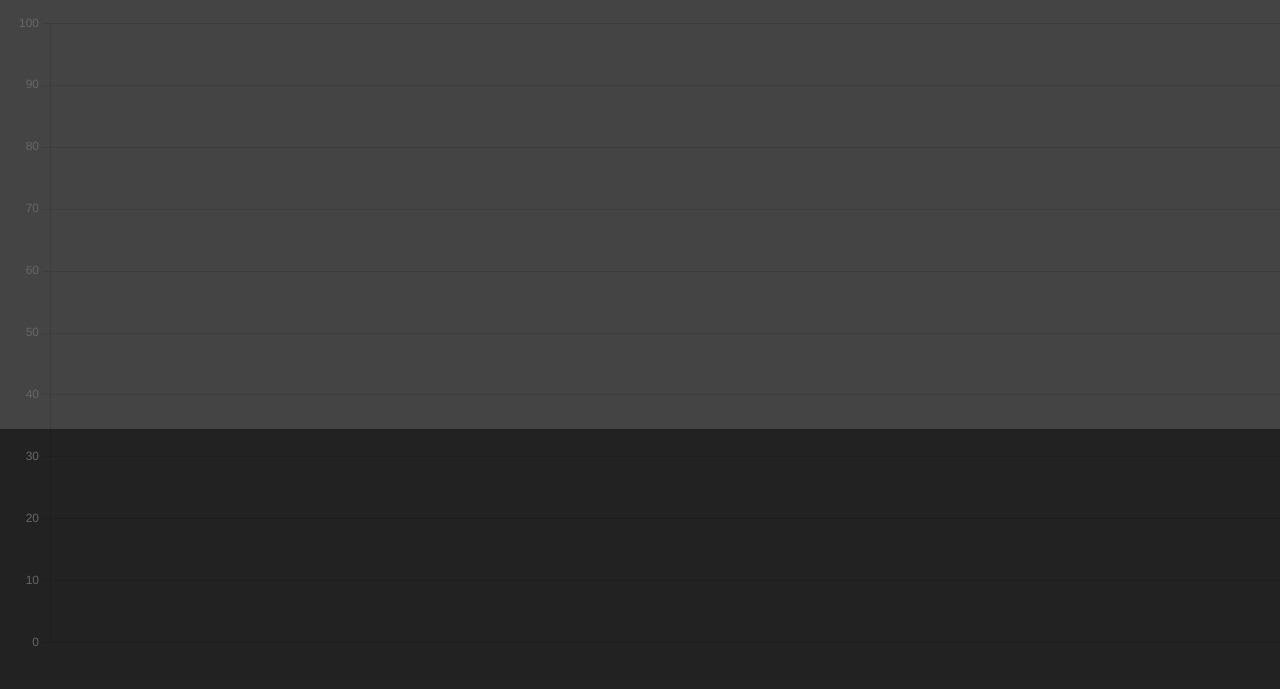
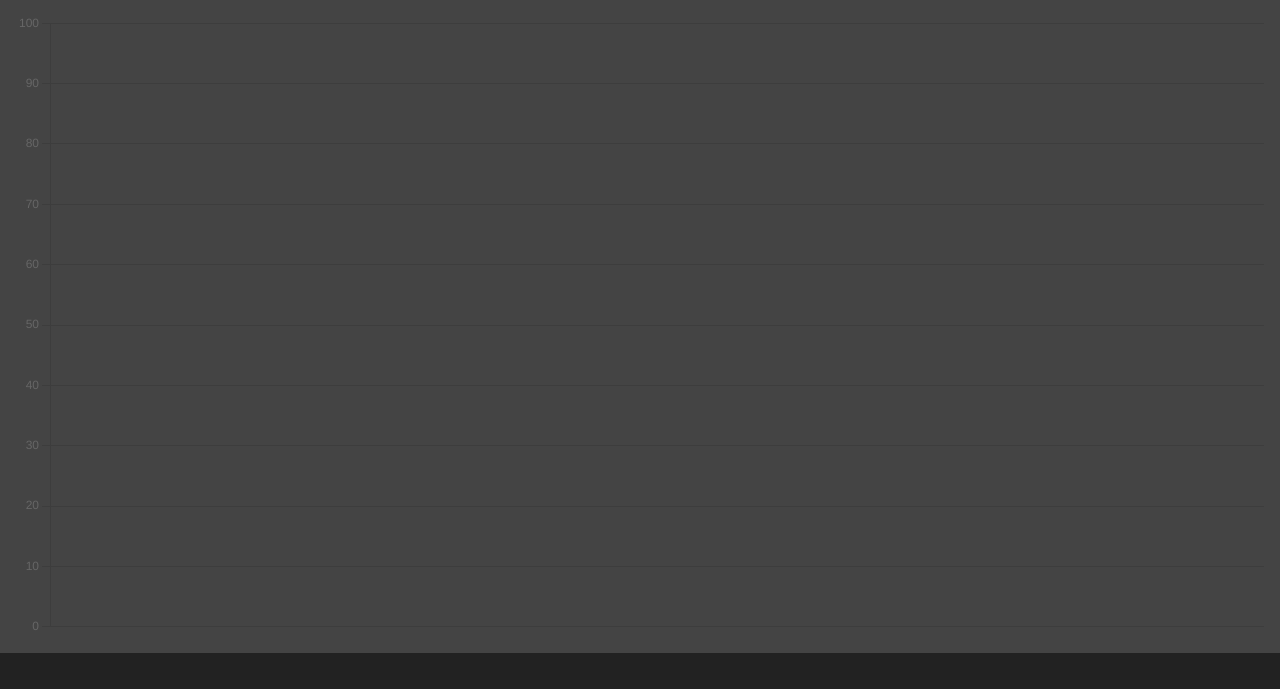
Before and after one commit to codythegreat/life-expectancy-dashboard, a website: page public/index.html in a window 1280 px wide. Both pictures are taken after a click on the element "Chart". Shown: the part 111-800 px from the top of the page. Drawn offline with nearby package versions, Linux system fonts and the light colour scheme.

Commit message:
cleans up canvas tag for chartjs

```diff
--- a/public/index.html
+++ b/public/index.html
@@ -544,7 +544,7 @@
 
 
         <div class="page hidden" id="page2">
-            <div style="width: 100vw; height: 50vh;"><canvas id="chart-js"></canvas></div>
+            <canvas id="chart-js"></canvas>
         </div>
     </div>
 
```
